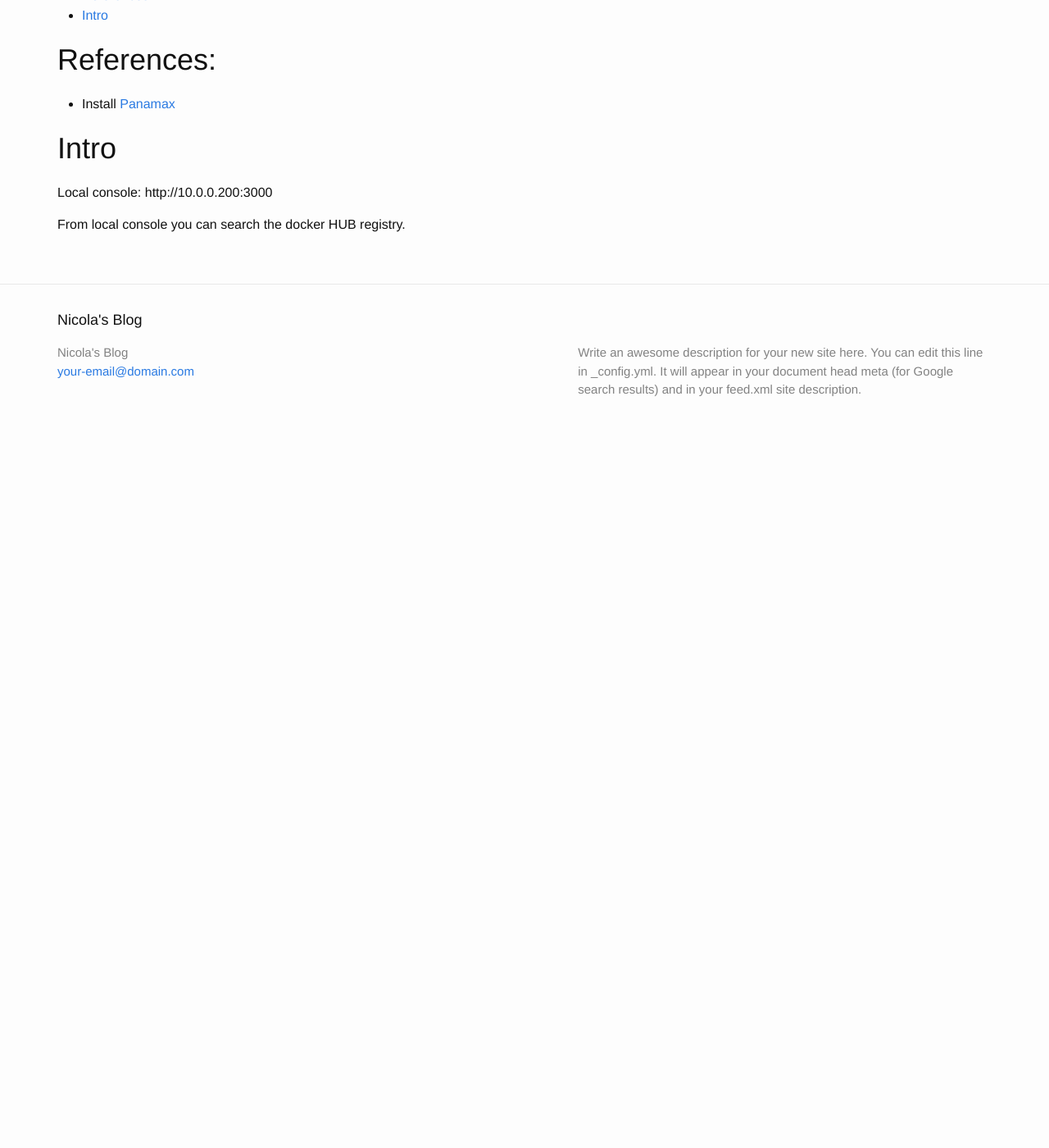
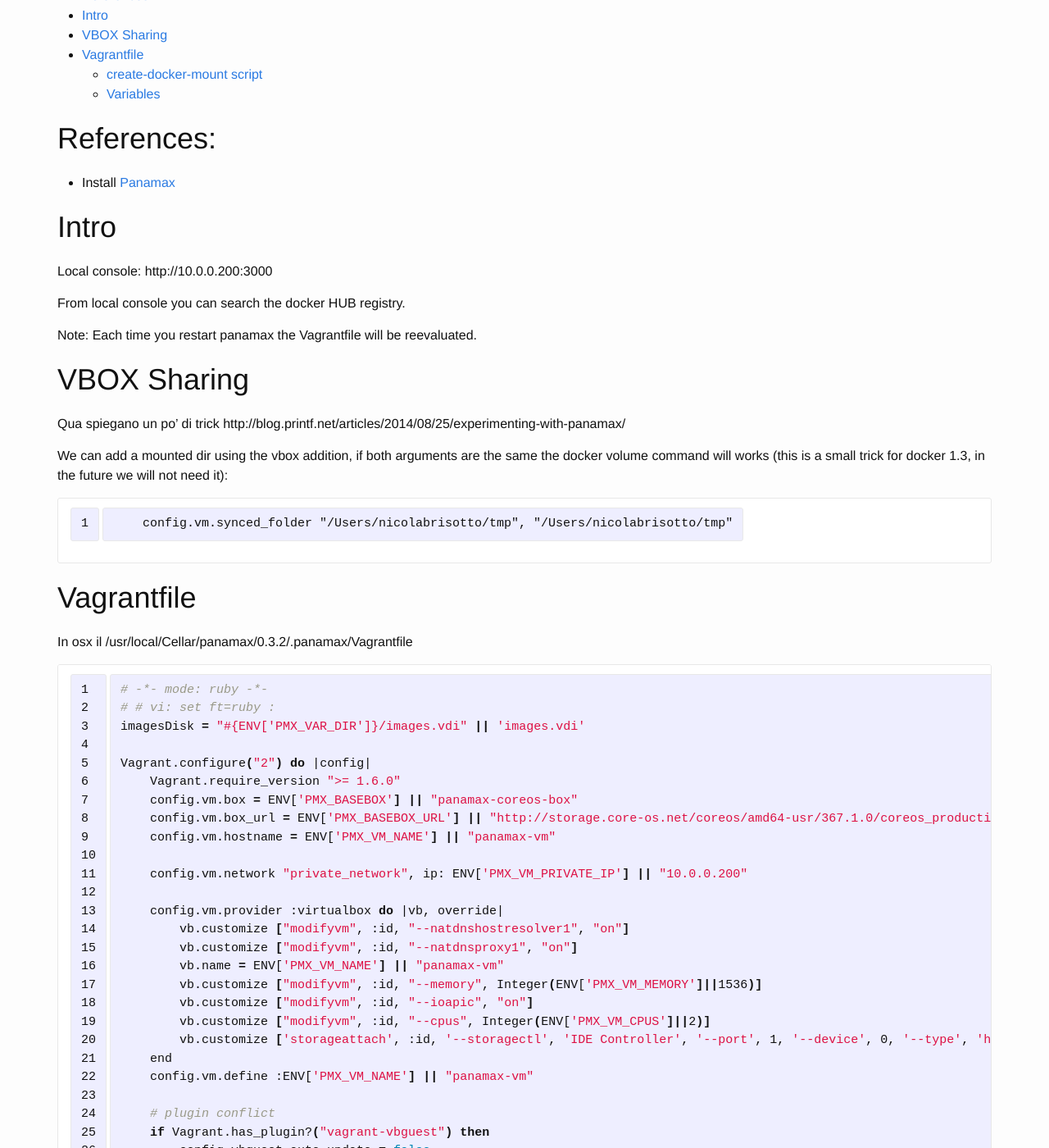
Before and after one commit to breezeight/nicola_blog, a Jekyll site: the page built from _guides/docker_panamax.markdown, in a window 1280 px wide and 1400 px high, scrolled down 286 px. Shown: the whole window at 82% size. Built offline with Jekyll 4.4.1, drawn with Linux system fonts in a browser that asks for light colours; before the commit the page ends 900 px from its top, so only the background shows below that; some of the changed text lies outside the part shown.

Commit message:
howto add custom shared dir to panamax

```diff
--- a/_guides/docker_panamax.markdown
+++ b/_guides/docker_panamax.markdown
@@ -1,6 +1,6 @@
 ---
 layout: post
-title: "Panamax"
+title: "Docker: Panamax"
 date: 2014-04-20 09:31:50 +0200
 comments: true
 categories: ["docker"]
@@ -24,3 +24,104 @@ categories: ["docker"]
 Local console: http://10.0.0.200:3000
 
 From local console you can search the docker HUB registry.
+
+Note: Each time you restart panamax the Vagrantfile will be
+reevaluated.
+
+# VBOX Sharing
+
+Qua spiegano un po' di trick
+http://blog.printf.net/articles/2014/08/25/experimenting-with-panamax/
+
+We can add a mounted dir using the vbox addition, if both arguments are
+the same the docker volume command will works (this is a small trick for
+docker 1.3, in the future we will not need it):
+
+~~~
+    config.vm.synced_folder "/Users/nicolabrisotto/tmp", "/Users/nicolabrisotto/tmp"
+~~~
+
+# Vagrantfile
+In osx il
+/usr/local/Cellar/panamax/0.3.2/.panamax/Vagrantfile
+
+
+~~~bash
+# -*- mode: ruby -*-
+# # vi: set ft=ruby :
+imagesDisk = "#{ENV['PMX_VAR_DIR']}/images.vdi" || 'images.vdi'
+
+Vagrant.configure("2") do |config|
+    Vagrant.require_version ">= 1.6.0"
+    config.vm.box = ENV['PMX_BASEBOX'] || "panamax-coreos-box"
+    config.vm.box_url = ENV['PMX_BASEBOX_URL'] || "http://storage.core-os.net/coreos/amd64-usr/367.1.0/coreos_production_vagrant.box"
+    config.vm.hostname = ENV['PMX_VM_NAME'] || "panamax-vm"
+
+    config.vm.network "private_network", ip: ENV['PMX_VM_PRIVATE_IP'] || "10.0.0.200"
+
+    config.vm.provider :virtualbox do |vb, override|
+        vb.customize ["modifyvm", :id, "--natdnshostresolver1", "on"]
+        vb.customize ["modifyvm", :id, "--natdnsproxy1", "on"]
+        vb.name = ENV['PMX_VM_NAME'] || "panamax-vm"
+        vb.customize ["modifyvm", :id, "--memory", Integer(ENV['PMX_VM_MEMORY']||1536)]
+        vb.customize ["modifyvm", :id, "--ioapic", "on"]
+        vb.customize ["modifyvm", :id, "--cpus", Integer(ENV['PMX_VM_CPUS']||2)]
+        vb.customize ['storageattach', :id, '--storagectl', 'IDE Controller', '--port', 1, '--device', 0, '--type', 'hdd', '--medium', imagesDisk]
+    end
+    config.vm.define :ENV['PMX_VM_NAME'] || "panamax-vm"
+
+    # plugin conflict
+    if Vagrant.has_plugin?("vagrant-vbguest") then
+        config.vbguest.auto_update = false
+    end
+    config.vm.synced_folder ".", "/var/panamax", type: "rsync", rsync__exclude: "images*"
+    #Docker Mount
+    if ARGV[0] == "up" then
+      config.vm.provision "shell", inline: "cd /var/panamax && ./create-docker-mount", keep_color: "true"
+    end
+    config.vm.provision "shell", inline: "sudo chmod +x /var/panamax/coreos", keep_color: "true"
+    config.vm.provision "shell", inline: "cd /var/panamax && ./coreos $1 --$2 -pid=\"$3\"", args: "#{ENV['PMX_OPERATION'] || 'install'} #{ENV['PMX_IMAGE_TAG'] || 'stable'} #{ENV['PMX_PANAMAX_ID'] || 'not-set'}", keep_color: "true"
+    config.vm.synced_folder ".", "/vagrant", disabled: true
+    config.ssh.username = "core"
+end
+~~~
+
+
+
+The `image.vdi` disk image is attached
+~~~
+imagesDisk = "#{ENV['PMX_VAR_DIR']}/images.vdi" || 'images.vdi'
+vb.customize ['storageattach', :id, '--storagectl', 'IDE Controller', '--port', 1, '--device', 0, '--type', 'hdd', '--medium', imagesDisk]
+~~~
+
+The `/usr/local/Cellar/panamax/0.3.2/.panamax` directory is synced on
+`panamax up` into the `/var/panamax` dir, see the [vagrant rsync
+doc](https://docs.vagrantup.com/v2/synced-folders/rsync.html)
+This will make panamax scripts available into the VM
+
+~~~
+    config.vm.synced_folder ".", "/var/panamax", type: "rsync", rsync__exclude: "images*"
+~~~
+
+Finally the provisioning step will use the panamax scripts to:
+
+*
+
+~~~
+    #Docker Mount
+    if ARGV[0] == "up" then
+      config.vm.provision "shell", inline: "cd /var/panamax && ./create-docker-mount", keep_color: "true"
+    end
+    config.vm.provision "shell", inline: "sudo chmod +x /var/panamax/coreos", keep_color: "true"
+    config.vm.provision "shell", inline: "cd /var/panamax && ./coreos $1 --$2 -pid=\"$3\"", args: "#{ENV['PMX_OPERATION'] || 'install'} #{ENV['PMX_IMAGE_TAG'] || 'stable'} #{ENV['PMX_PANAMAX_ID'] || 'not-set'}", keep_color: "true"
+    config.vm.synced_folder ".", "/vagrant", disabled: true
+~~~
+
+## create-docker-mount script
+
+Does it us systemd ?
+
+## Variables
+
+il vagrant file ha una serie di variabili d'ambiente ad esempio:
+`PMX_VM_CPUS`
```
Also changed, not shown: _guides/docker.markdown (+29 -7 lines), _guides/packer_and_vagrant.markdown (+31 -1 lines).
